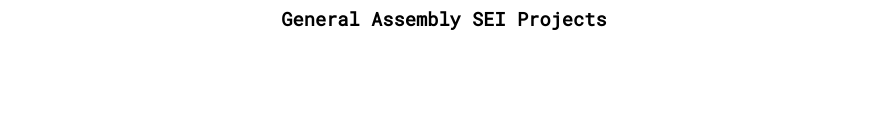
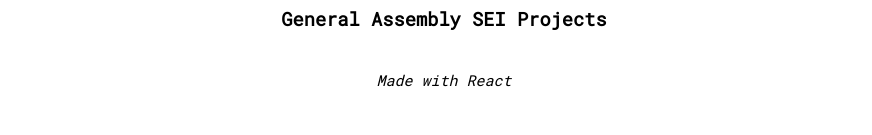
Before and after one commit to olliepayne/ollie-portfolio, a React (Create React App) app: page /portfolio in a window 1280 px wide. Shown: the part 165-300 px from the top of the page, without its empty margins (196-1068 px from the left). Built offline with nearby package versions, Linux system fonts and the light colour scheme.

Commit message:
add footer

```diff
--- /dev/null
+++ b/src/components/Footer/Footer.jsx
@@ -0,0 +1,11 @@
+import CSS from './Footer.module.css'
+
+const Footer = () => {
+  return (
+    <footer>
+      <p>Made with React</p>
+    </footer>
+  )
+}
+
+export default Footer
--- /dev/null
+++ b/src/components/Footer/Footer.module.css
@@ -0,0 +1,9 @@
+footer {
+  margin: 20px;
+}
+
+p {
+  text-align: center;
+  font-size: 15px;
+  font-style: italic;
+}
--- a/src/pages/App/App.js
+++ b/src/pages/App/App.js
@@ -1,6 +1,7 @@
 import { Switch, Route } from 'react-router-dom'
 import './App.css';
 import Navbar from '../../components/Navbar/Navbar'
+import Footer from '../../components/Footer/Footer'
 import Landing from '../Landing/Landing'
 import Portfolio from '../Portfolio/Portfolio'
 
@@ -16,6 +17,7 @@ function App() {
      <Portfolio />
     </Route>
    </Switch>
+   <Footer />
   </div>
  );
 }
--- a/src/pages/Portfolio/Portfolio.jsx
+++ b/src/pages/Portfolio/Portfolio.jsx
@@ -22,7 +22,6 @@ const Entry = (props) => {
 
 const Section = (props) => {
   const { name, entries } = props
-  console.log(entries)
 
   const [isOpen, setIsOpen] = useState(false)
 
```
Also changed, not shown: 1 other file (tests, documents, lock files or other folders).
